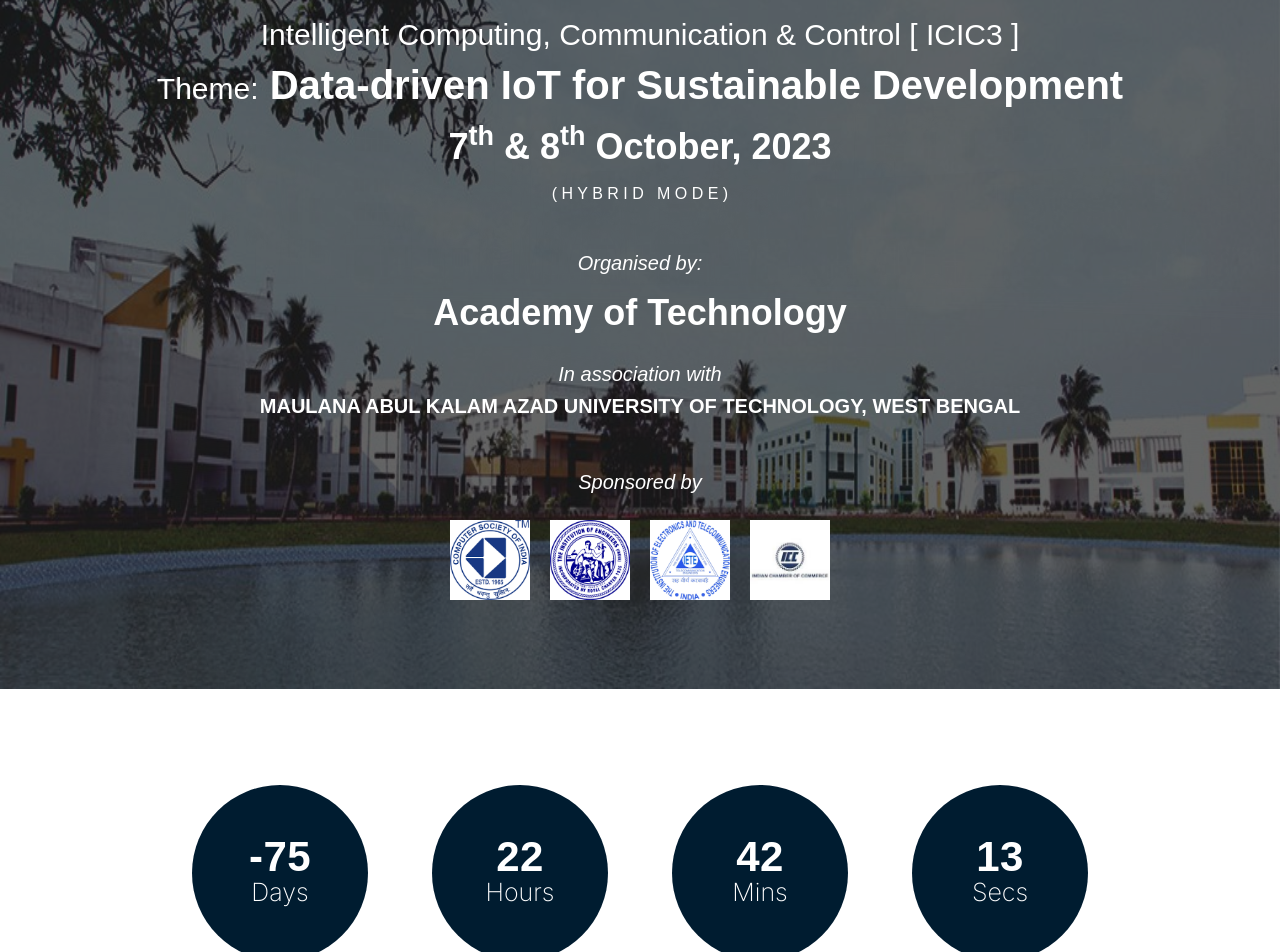
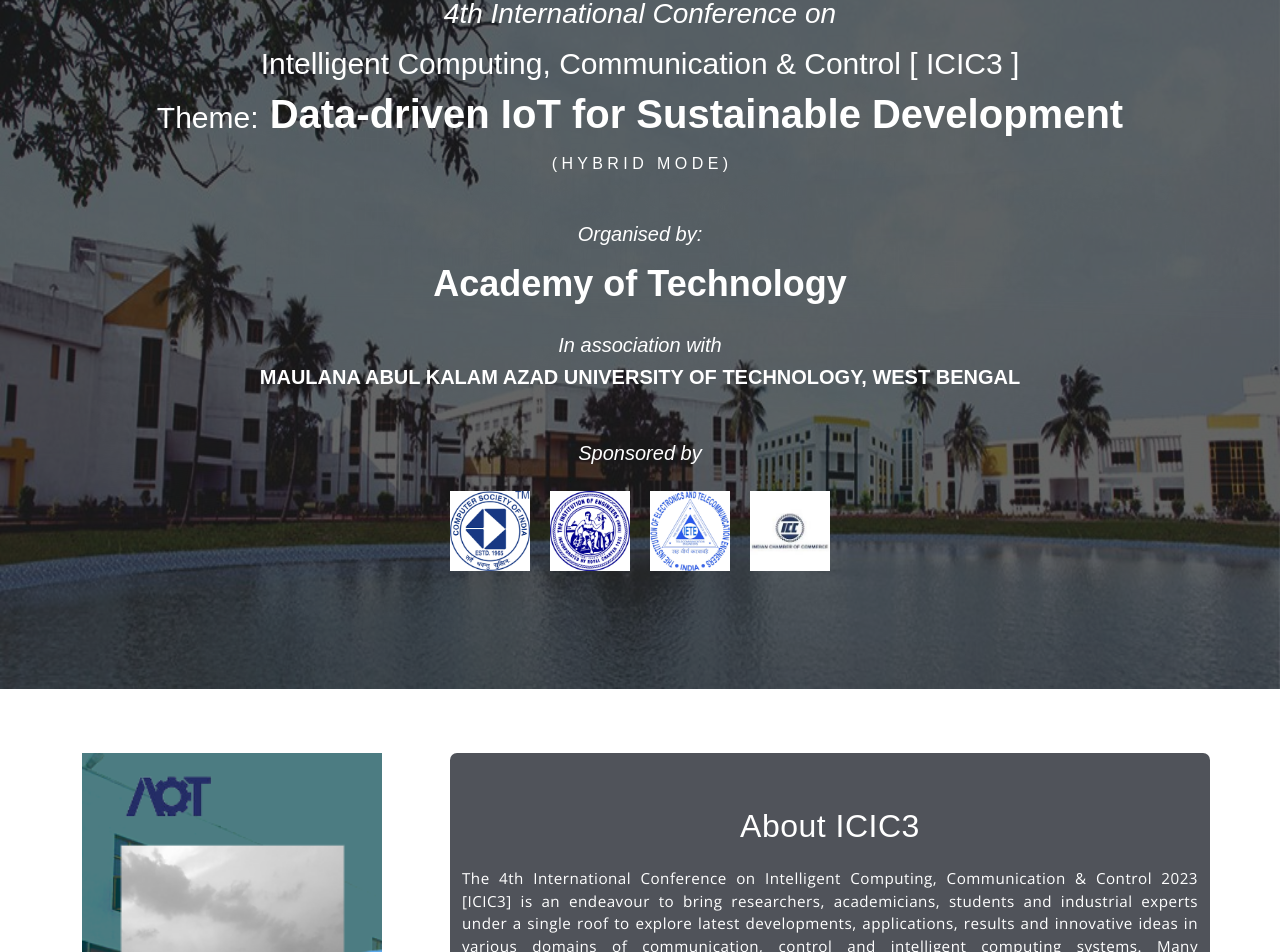
Before and after one commit to bimanTheCoderBoy/CCICS, a React (Create React App) app: page / in a window 1280 px wide. Shown: the part 140-1092 px from the top of the page. Built offline with nearby package versions, Linux system fonts and the light colour scheme.

Commit message:
update: timer, date

```diff
--- a/src/component/home/Home.js
+++ b/src/component/home/Home.js
@@ -5,7 +5,7 @@
 import Contact from "./Contact";
 import About from "./About";
 import Brochure from "./Brochure";
-import Timer from "./Timer";
+// import Timer from "./Timer";
 import $ from "jquery";
 import Video from "./Video";
 import Dummy from "./Dummy";
@@ -42,7 +42,7 @@
           </h1>
 
           <h3></h3>
-          <h2>7<sup>th</sup> & 8<sup>th</sup> October, 2023</h2>
+          {/* <h2>7<sup>th</sup> & 8<sup>th</sup> October, 2023</h2> */}
           <h3>
             ( H Y B R I D &nbsp; M O D E )
           </h3>
@@ -68,7 +68,7 @@
   return (
     <>
       <Slider />
-      <Timer />
+      {/* <Timer /> */}
       <Brochure />
       <Video />
       <Dummy height="5rem" />
```
